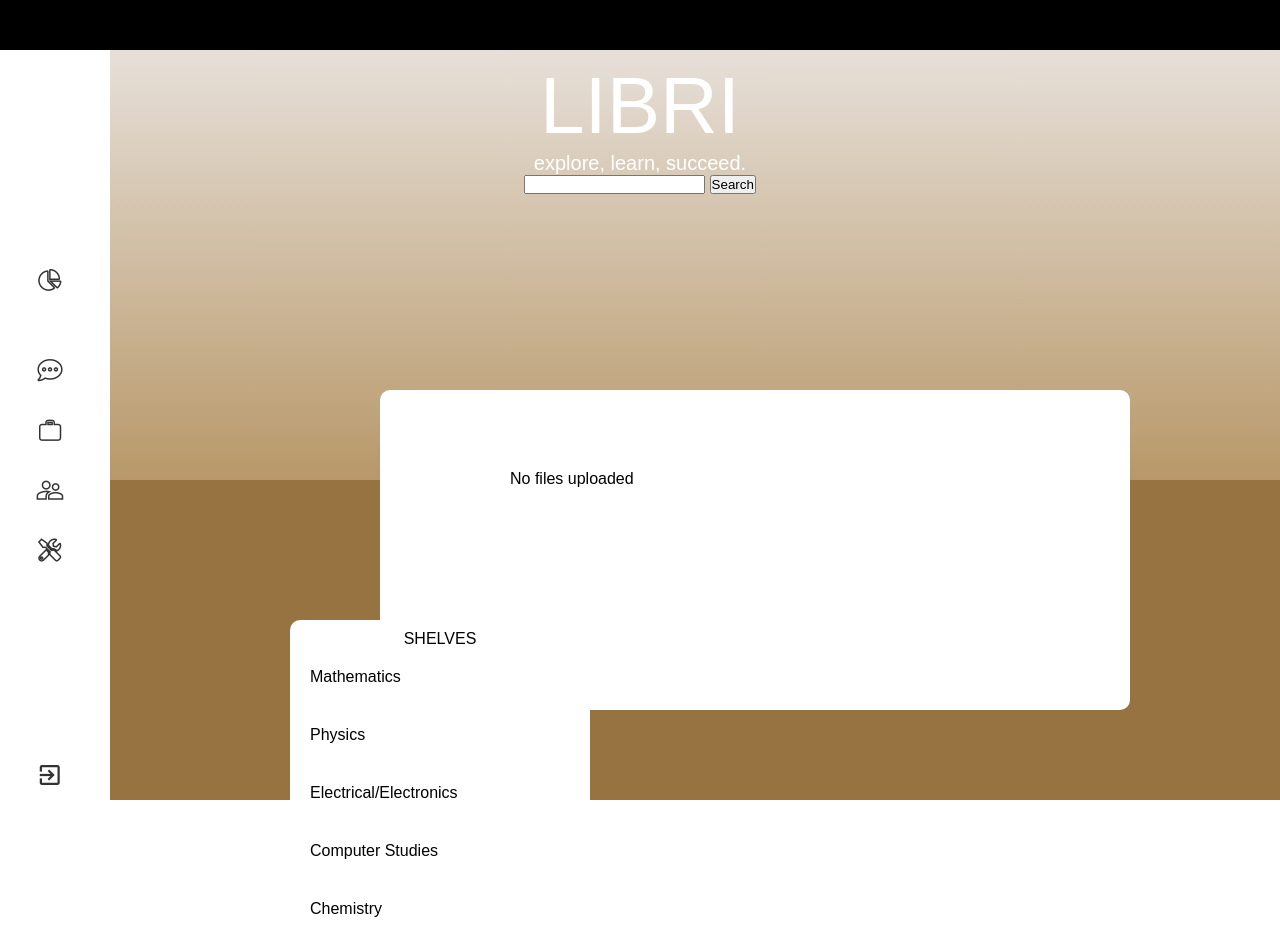
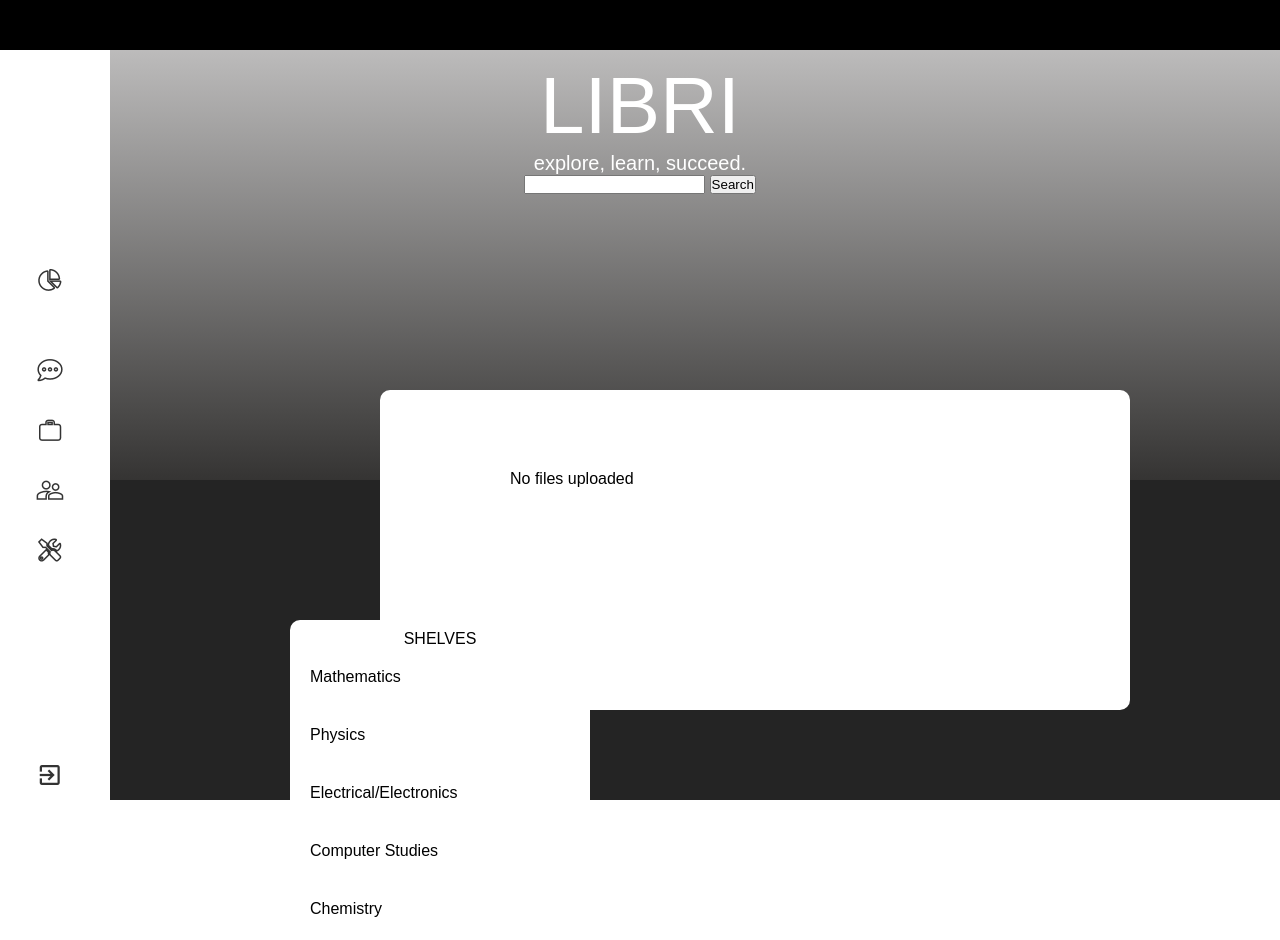
Before and after one commit to RalphisCoding29/PHPLMS_FINAL, a PHP site: page /Student-page-ent.php in a window 1280 px wide. Run offline with PHP 8.4, Linux system fonts and the light colour scheme; data that the repository does not hold is empty.

Commit message:
Update userstyle.css

```diff
--- a/phplms/userstyle.css
+++ b/phplms/userstyle.css
@@ -562,7 +562,7 @@ margin-left: 1050px;
 .upper{
 width: 100%;
 height: 60%;
-background:linear-gradient(rgb(236, 232, 230), #B89869);
+background:linear-gradient(rgb(204, 203, 203), #353433);
 
 }
 
@@ -593,7 +593,7 @@ font-size: 20px;
 .lower{
 width: 100% ;
 height: 40%;
-background-color: #967341;
+background-color: #242424;
 }
 
 
@@ -612,6 +612,7 @@ align-items: center;
 margin-top: -90px;
 text-align: center;
 padding-top: 10px;
+
 overflow-y: hidden;
 }
 
```
